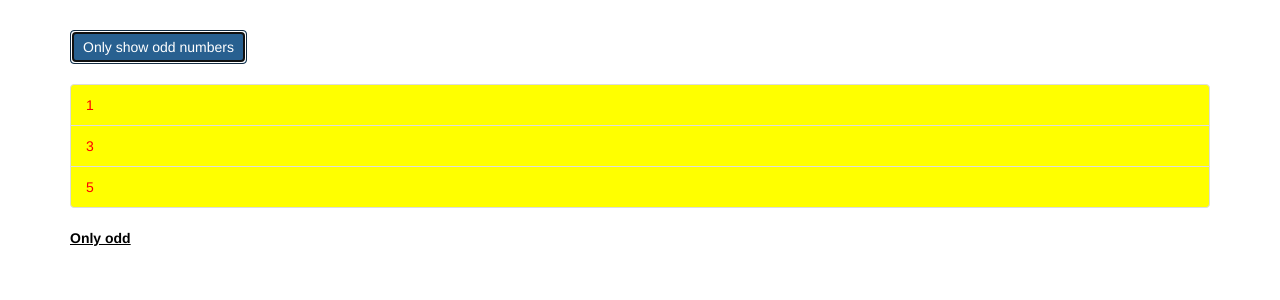
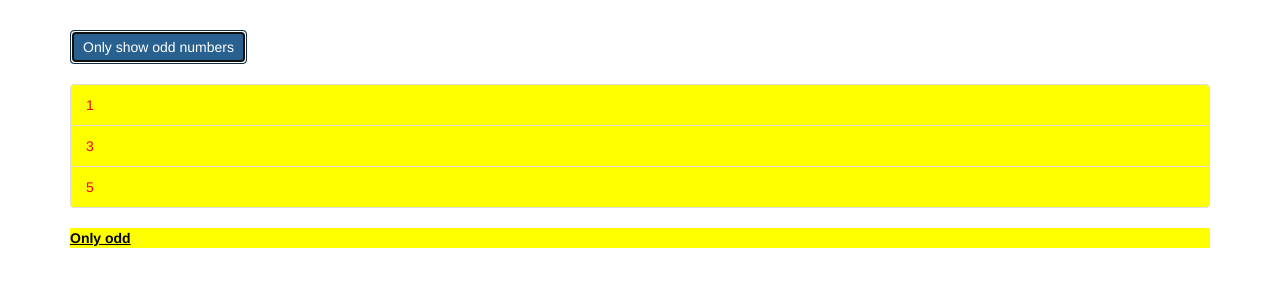
Before and after one commit to robcrusoe/directives_play, an Angular app: page / in a window 1280 px wide. Both pictures are taken after a click on the button "Only show odd numbers". Shown: the top 300 px of the page. Built offline with nearby package versions, Linux system fonts and the light colour scheme.

Commit message:
Binding to Directive Properties using Property Binding

```diff
--- a/src/app/app.component.html
+++ b/src/app/app.component.html
@@ -18,7 +18,8 @@
         </div>
       </ul>
       <ng-template [ngIf]="onlyOdd">
-        <p style="font-weight: 800; text-decoration: underline;" appBetterHighlight>Only odd</p>
+        <p style="font-weight: 800; text-decoration: underline;" appBetterHighlight [defaultColor]="'yellow'"
+          [highlightColor]="'red'">Only odd</p>
       </ng-template>
     </div>
   </div>
--- a/src/app/better-highlight.directive.ts
+++ b/src/app/better-highlight.directive.ts
@@ -1,23 +1,31 @@
-import { Directive, Renderer2, ElementRef, HostListener, HostBinding } from '@angular/core';
+import { Directive, Renderer2, ElementRef, HostListener, HostBinding, Input, OnInit } from '@angular/core';
 
 @Directive({
 	selector: '[appBetterHighlight]'
 })
-export class BetterHighlightDirective {
+export class BetterHighlightDirective implements OnInit {
 
-	@HostBinding('style.backgroundColor') backgroundColorProp: string = 'transparent';
+	@Input() defaultColor: string = 'transparent';
+	@Input() highlightColor: string = 'blue';
+
+	@HostBinding('style.backgroundColor') backgroundColorProp: string;
 	@HostBinding('style.color') colorProp: string = 'black';
 
 	@HostListener('mouseenter') mouseover(eventData: Event) {
 		// this.renderer.setStyle(this.elementRef.nativeElement, 'backgroundColor', 'orange');
-		this.backgroundColorProp = 'blue';
+		this.backgroundColorProp = this.highlightColor;
 		this.colorProp = 'whitesmoke';
 	}
 
 	@HostListener('mouseleave') mouseremove(eventData: Event) {
 		// this.renderer.setStyle(this.elementRef.nativeElement, 'backgroundColor', 'transparent');
-		this.backgroundColorProp = 'transparent';
+		this.backgroundColorProp = this.defaultColor;
 		this.colorProp = 'black';
+	}
+
+
+	ngOnInit(): void {
+		this.backgroundColorProp = this.defaultColor;
 	}
 
 
```
